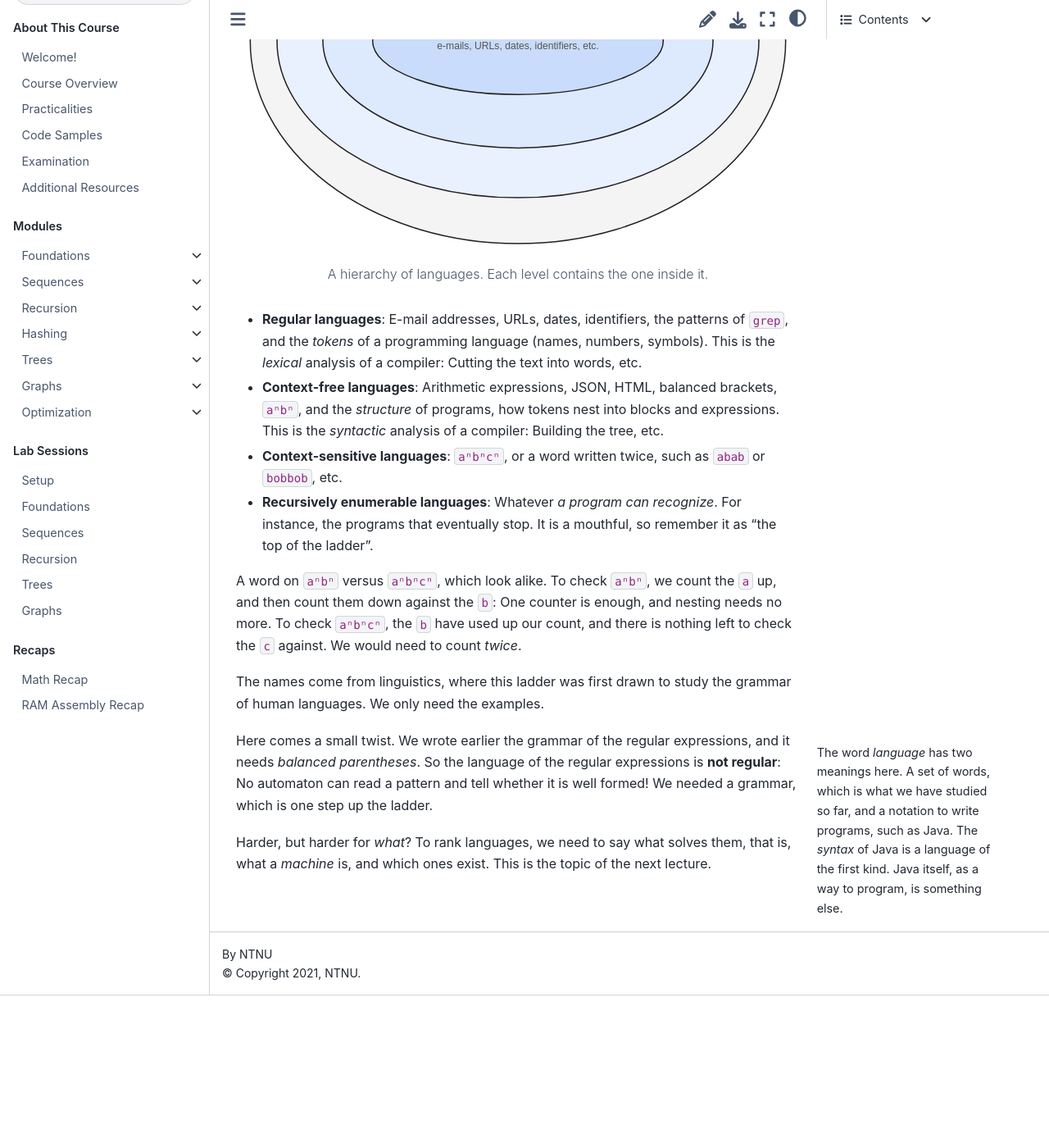
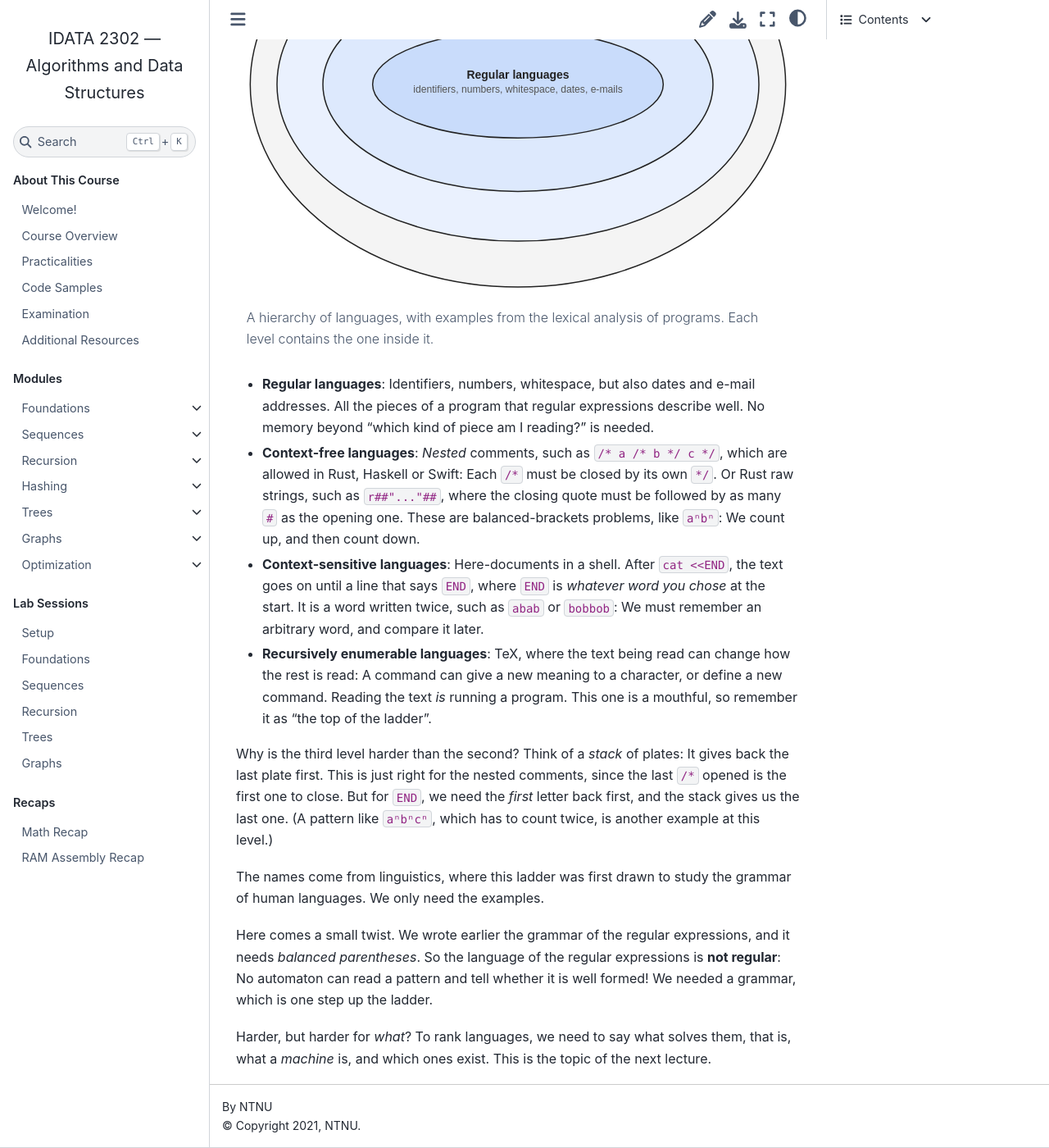
Before and after one commit to fchauvel/ntnu-idata2302-website, a Sphinx documentation site: the page built from source/theory/regex/index.rst, in a window 1280 px wide and 1400 px high, scrolled down 9631 px. Shown: the whole window at 82% size. Built offline with Sphinx 7.4.7 and the Sphinx Book theme 1.1.4, drawn with Linux system fonts in a browser that asks for light colours; before the commit the page ends 10845 px from its top, so only the background shows below that; some of the changed text lies outside the part shown.

Commit message:
content: illustrate the hierarchy of languages with lexical examples
Regular: tokens. Context-free: nested comments and raw strings.
Context-sensitive: here-documents. Recursively enumerable: TeX.

Co-Authored-By: Claude Sonnet 5.5 <noreply@anthropic.com>

```diff
--- a/source/theory/regex/index.rst
+++ b/source/theory/regex/index.rst
@@ -737,44 +737,48 @@ A Hierarchy of Languages
 ------------------------
 
 So some languages are harder than others, and we can *rank* them.
-:numref:`theory/regex/hierarchy` shows the usual ladder, with a few
-examples at each level.
+Let us stay in the world of this lecture, *reading text*, and see what
+a compiler meets when it cuts source code into pieces (this is called
+*lexical analysis*). :numref:`theory/regex/hierarchy` shows the usual
+ladder, with an example at each level.
 
 .. figure:: _static/images/hierarchy.svg
    :name: theory/regex/hierarchy
    :align: center
 
-   A hierarchy of languages. Each level contains the one inside it.
+   A hierarchy of languages, with examples from the lexical analysis of
+   programs. Each level contains the one inside it.
 
-- **Regular languages**: E-mail addresses, URLs, dates, identifiers,
-  the patterns of ``grep``, and the *tokens* of a programming language
-  (names, numbers, symbols). This is the *lexical* analysis of a
-  compiler: Cutting the text into words, etc.
-- **Context-free languages**: Arithmetic expressions, JSON, HTML,
-  balanced brackets, ``aⁿbⁿ``, and the *structure* of programs, how
-  tokens nest into blocks and expressions. This is the *syntactic*
-  analysis of a compiler: Building the tree, etc.
-- **Context-sensitive languages**: ``aⁿbⁿcⁿ``, or a word written twice,
-  such as ``abab`` or ``bobbob``, etc.
-- **Recursively enumerable languages**: Whatever *a program can
-  recognize*. For instance, the programs that eventually stop. It is a
-  mouthful, so remember it as "the top of the ladder".
+- **Regular languages**: Identifiers, numbers, whitespace, but also dates
+  and e-mail addresses. All the pieces of a program that regular
+  expressions describe well. No memory beyond "which kind of piece am I
+  reading?" is needed.
+- **Context-free languages**: *Nested* comments, such as
+  ``/* a /* b */ c */``, which are allowed in Rust, Haskell or Swift: Each
+  ``/*`` must be closed by its own ``*/``. Or Rust raw strings, such as
+  ``r##"..."##``, where the closing quote must be followed by as many ``#``
+  as the opening one. These are balanced-brackets problems, like
+  ``aⁿbⁿ``: We count up, and then count down.
+- **Context-sensitive languages**: Here-documents in a shell. After
+  ``cat <<END``, the text goes on until a line that says ``END``, where
+  ``END`` is *whatever word you chose* at the start. It is a word written
+  twice, such as ``abab`` or ``bobbob``: We must remember an arbitrary
+  word, and compare it later.
+- **Recursively enumerable languages**: TeX, where the text being read
+  can change how the rest is read: A command can give a new meaning to a
+  character, or define a new command. Reading the text *is* running a
+  program. This one is a mouthful, so remember it as "the top of the
+  ladder".
 
-A word on ``aⁿbⁿ`` versus ``aⁿbⁿcⁿ``, which look alike. To check
-``aⁿbⁿ``, we count the ``a`` up, and then count them down against the
-``b``: One counter is enough, and nesting needs no more. To check
-``aⁿbⁿcⁿ``, the ``b`` have used up our count, and there is nothing left to
-check the ``c`` against. We would need to count *twice*.
+Why is the third level harder than the second? Think of a *stack* of
+plates: It gives back the last plate first. This is just right for the
+nested comments, since the last ``/*`` opened is the first one to
+close. But for ``END``, we need the *first* letter back first, and the
+stack gives us the last one. (A pattern like ``aⁿbⁿcⁿ``, which has to
+count twice, is another example at this level.)
 
 The names come from linguistics, where this ladder was first drawn to
 study the grammar of human languages. We only need the examples.
-
-.. margin::
-
-   The word *language* has two meanings here. A set of words, which is
-   what we have studied so far, and a notation to write programs, such as
-   Java. The *syntax* of Java is a language of the first kind. Java itself,
-   as a way to program, is something else.
 
 Here comes a small twist. We wrote earlier the grammar of the regular
 expressions, and it needs *balanced parentheses*. So the language of the
```
Also changed, not shown: source/theory/regex/_static/images/hierarchy.svg.
